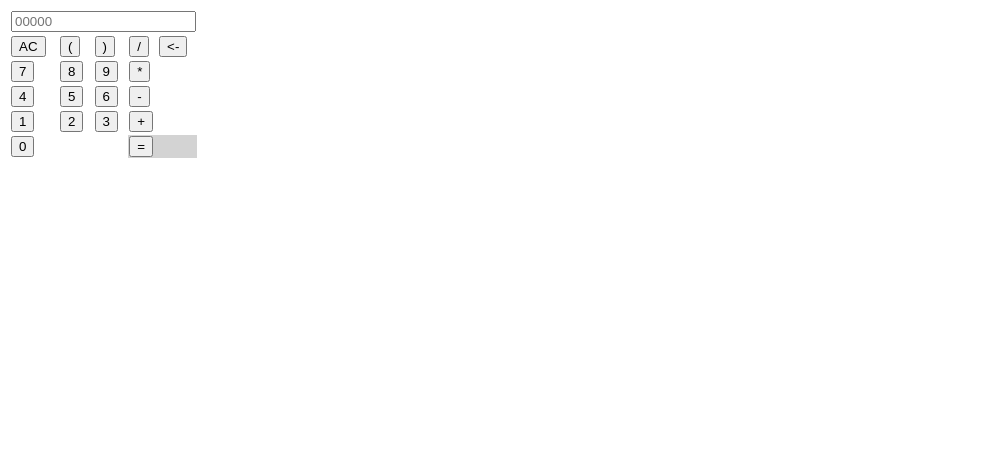
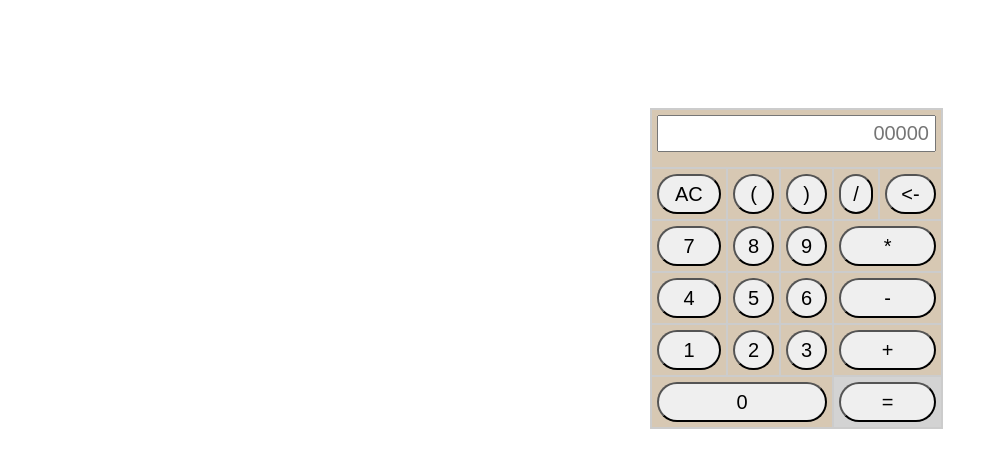
Before and after one commit to swathi1004/CODSOFT, a plain HTML site: page index.html in a window 1280 px wide. Shown: the whole page, without its empty margins (0-995 px from the left). Drawn offline with Linux system fonts and the light colour scheme.

Commit message:
Update index.html

```diff
--- a/index.html
+++ b/index.html
@@ -4,7 +4,7 @@
   <meta charset="UTF-8">
   <meta name="viewport" content="width=device-width, initial-scale=1.0">
   <title>Simple Calculator</title>
-  <link rel="stylesheet" href="SC.css">
+  <link rel="stylesheet" href="styles.css">
 </head>
 <body>
 
```
